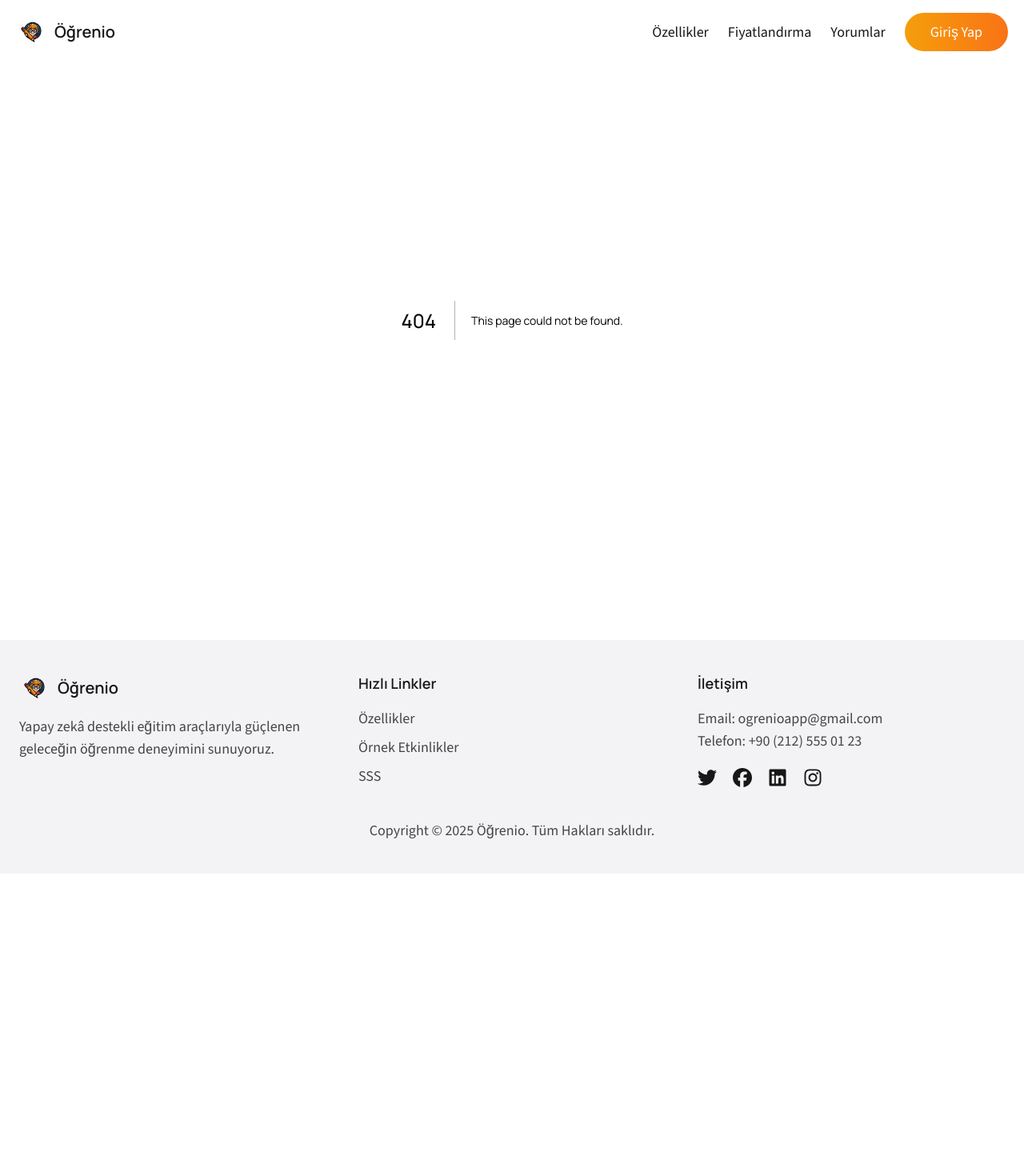
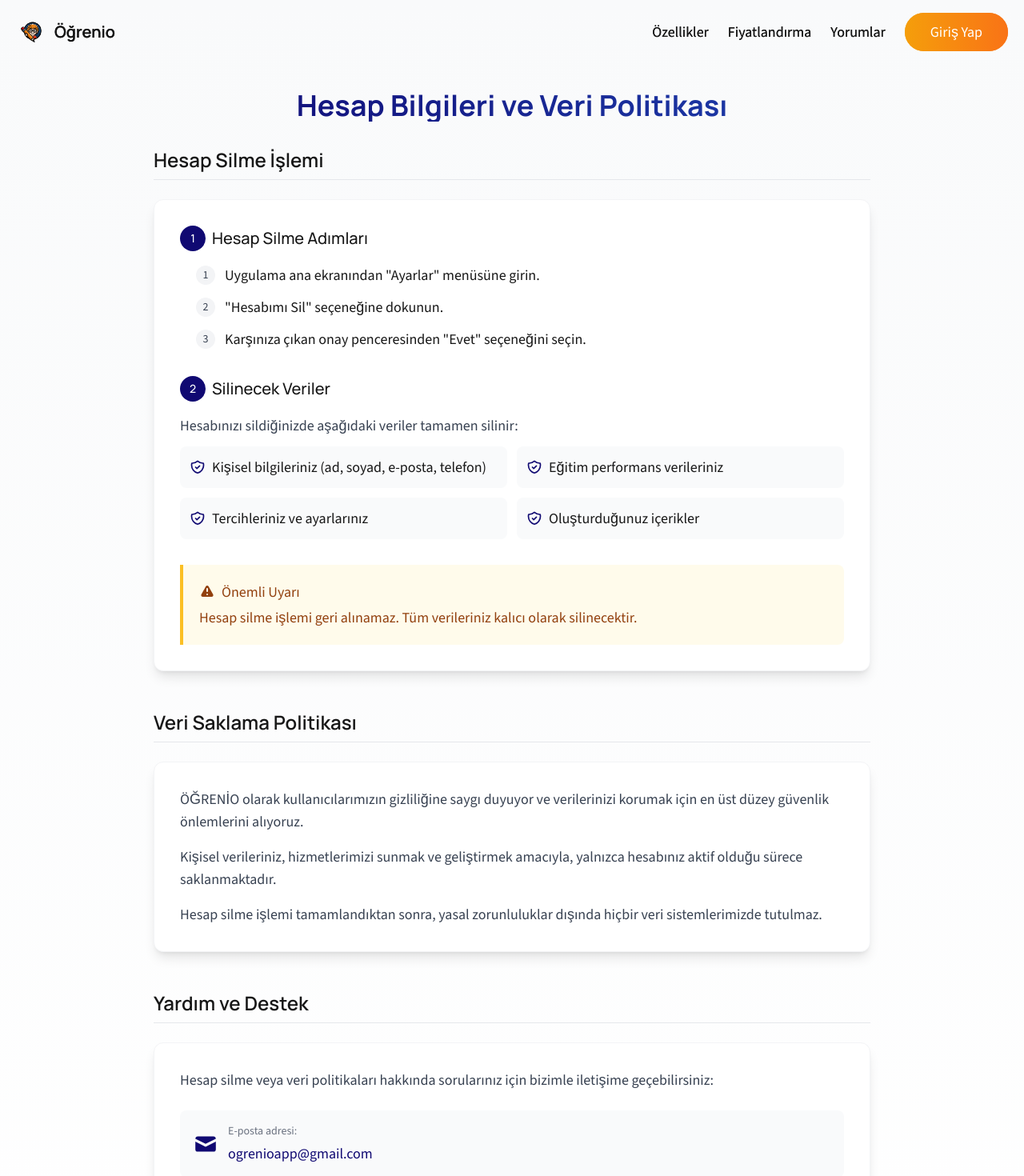
Before and after one commit to Ogrenio/ogrenio.github.io, a Next.js app: page /account-info in a window 1280 px wide. Before the commit this address had no page. Shown: the top 1470 px of the page at 80% size. Before the commit the page ends 1092 px from the top, so only its background shows below. Built offline with nearby package versions, Linux system fonts and the light colour scheme.

Commit message:
Hesap silme detayları eklendi

```diff
--- a/next.config.mjs
+++ b/next.config.mjs
@@ -4,7 +4,6 @@ const nextConfig = {
     ignoreDuringBuilds: true,
   },
   distDir: 'out',
-  output: 'export',
   basePath: '',
   assetPrefix: '',
   images: {
--- /dev/null
+++ b/src/app/account-info/page.tsx
@@ -0,0 +1,139 @@
+"use client";
+
+import React from "react";
+import Container from "@/components/Container";
+import Header from "@/components/Header";
+import Link from "next/link";
+
+const AccountInfoPage: React.FC = () => {
+  return (
+    <>
+      <Header />
+      <div className="bg-gradient-to-b from-gray-50 to-white min-h-screen">
+        <Container>
+          <div className="py-20 md:py-28 max-w-4xl mx-auto">
+            <h1 className="text-3xl md:text-4xl font-bold mb-8 text-center bg-clip-text text-transparent bg-gradient-to-r from-secondary to-blue-800">
+              Hesap Bilgileri ve Veri Politikası
+            </h1>
+
+            <section className="mb-12">
+              <h2 className="text-2xl font-semibold mb-6 border-b pb-2 border-gray-200">Hesap Silme İşlemi</h2>
+              <div className="bg-white p-8 rounded-xl border border-gray-100 shadow-lg">
+                <h3 className="text-xl font-medium mb-4 flex items-center">
+                  <span className="h-8 w-8 bg-secondary text-white rounded-full flex items-center justify-center mr-2 text-sm">1</span>
+                  Hesap Silme Adımları
+                </h3>
+                <ol className="list-none pl-5 mb-6 space-y-3">
+                  <li className="flex items-start">
+                    <div className="bg-gray-100 rounded-full h-6 w-6 flex items-center justify-center mr-3 mt-0.5 text-sm font-medium text-gray-700">1</div>
+                    <span>Uygulama ana ekranından "Ayarlar" menüsüne girin.</span>
+                  </li>
+                  <li className="flex items-start">
+                    <div className="bg-gray-100 rounded-full h-6 w-6 flex items-center justify-center mr-3 mt-0.5 text-sm font-medium text-gray-700">2</div>
+                    <span>"Hesabımı Sil" seçeneğine dokunun.</span>
+                  </li>
+                  <li className="flex items-start">
+                    <div className="bg-gray-100 rounded-full h-6 w-6 flex items-center justify-center mr-3 mt-0.5 text-sm font-medium text-gray-700">3</div>
+                    <span>Karşınıza çıkan onay penceresinden "Evet" seçeneğini seçin.</span>
+                  </li>
+                </ol>
+
+                <h3 className="text-xl font-medium mt-8 mb-4 flex items-center">
+                  <span className="h-8 w-8 bg-secondary text-white rounded-full flex items-center justify-center mr-2 text-sm">2</span>
+                  Silinecek Veriler
+                </h3>
+                <p className="mb-3 text-gray-700">Hesabınızı sildiğinizde aşağıdaki veriler tamamen silinir:</p>
+                <ul className="grid grid-cols-1 md:grid-cols-2 gap-3 mb-6">
+                  <li className="flex items-center bg-gray-50 p-3 rounded-lg">
+                    <svg xmlns="http://www.w3.org/2000/svg" className="h-5 w-5 text-secondary mr-2" fill="none" viewBox="0 0 24 24" stroke="currentColor">
+                      <path strokeLinecap="round" strokeLinejoin="round" strokeWidth={2} d="M9 12l2 2 4-4m5.618-4.016A11.955 11.955 0 0112 2.944a11.955 11.955 0 01-8.618 3.04A12.02 12.02 0 003 9c0 5.591 3.824 10.29 9 11.622 5.176-1.332 9-6.03 9-11.622 0-1.042-.133-2.052-.382-3.016z" />
+                    </svg>
+                    <span>Kişisel bilgileriniz (ad, soyad, e-posta, telefon)</span>
+                  </li>
+                  <li className="flex items-center bg-gray-50 p-3 rounded-lg">
+                    <svg xmlns="http://www.w3.org/2000/svg" className="h-5 w-5 text-secondary mr-2" fill="none" viewBox="0 0 24 24" stroke="currentColor">
+                      <path strokeLinecap="round" strokeLinejoin="round" strokeWidth={2} d="M9 12l2 2 4-4m5.618-4.016A11.955 11.955 0 0112 2.944a11.955 11.955 0 01-8.618 3.04A12.02 12.02 0 003 9c0 5.591 3.824 10.29 9 11.622 5.176-1.332 9-6.03 9-11.622 0-1.042-.133-2.052-.382-3.016z" />
+                    </svg>
+                    <span>Eğitim performans verileriniz</span>
+                  </li>
+                  <li className="flex items-center bg-gray-50 p-3 rounded-lg">
+                    <svg xmlns="http://www.w3.org/2000/svg" className="h-5 w-5 text-secondary mr-2" fill="none" viewBox="0 0 24 24" stroke="currentColor">
+                      <path strokeLinecap="round" strokeLinejoin="round" strokeWidth={2} d="M9 12l2 2 4-4m5.618-4.016A11.955 11.955 0 0112 2.944a11.955 11.955 0 01-8.618 3.04A12.02 12.02 0 003 9c0 5.591 3.824 10.29 9 11.622 5.176-1.332 9-6.03 9-11.622 0-1.042-.133-2.052-.382-3.016z" />
+                    </svg>
+                    <span>Tercihleriniz ve ayarlarınız</span>
+                  </li>
+                  <li className="flex items-center bg-gray-50 p-3 rounded-lg">
+                    <svg xmlns="http://www.w3.org/2000/svg" className="h-5 w-5 text-secondary mr-2" fill="none" viewBox="0 0 24 24" stroke="currentColor">
+                      <path strokeLinecap="round" strokeLinejoin="round" strokeWidth={2} d="M9 12l2 2 4-4m5.618-4.016A11.955 11.955 0 0112 2.944a11.955 11.955 0 01-8.618 3.04A12.02 12.02 0 003 9c0 5.591 3.824 10.29 9 11.622 5.176-1.332 9-6.03 9-11.622 0-1.042-.133-2.052-.382-3.016z" />
+                    </svg>
+                    <span>Oluşturduğunuz içerikler</span>
+                  </li>
+                </ul>
+
+                <div className="mt-8 p-5 bg-amber-50 border-l-4 border-amber-400 rounded-r-lg">
+                  <p className="font-medium text-amber-800 mb-1 flex items-center">
+                    <svg xmlns="http://www.w3.org/2000/svg" className="h-5 w-5 mr-2" viewBox="0 0 20 20" fill="currentColor">
+                      <path fillRule="evenodd" d="M8.257 3.099c.765-1.36 2.722-1.36 3.486 0l5.58 9.92c.75 1.334-.213 2.98-1.742 2.98H4.42c-1.53 0-2.493-1.646-1.743-2.98l5.58-9.92zM11 13a1 1 0 11-2 0 1 1 0 012 0zm-1-8a1 1 0 00-1 1v3a1 1 0 002 0V6a1 1 0 00-1-1z" clipRule="evenodd" />
+                    </svg>
+                    Önemli Uyarı
+                  </p>
+                  <p className="text-amber-800">Hesap silme işlemi geri alınamaz. Tüm verileriniz kalıcı olarak silinecektir.</p>
+                </div>
+              </div>
+            </section>
+
+            <section className="mb-12">
+              <h2 className="text-2xl font-semibold mb-6 border-b pb-2 border-gray-200">Veri Saklama Politikası</h2>
+              <div className="bg-white p-8 rounded-xl border border-gray-100 shadow-lg">
+                <div className="space-y-4 text-gray-700">
+                  <p>
+                    ÖĞRENİO olarak kullanıcılarımızın gizliliğine saygı duyuyor ve verilerinizi korumak için
+                    en üst düzey güvenlik önlemlerini alıyoruz.
+                  </p>
+                  <p>
+                    Kişisel verileriniz, hizmetlerimizi sunmak ve geliştirmek amacıyla, yalnızca hesabınız
+                    aktif olduğu sürece saklanmaktadır.
+                  </p>
+                  <p>
+                    Hesap silme işlemi tamamlandıktan sonra, yasal zorunluluklar dışında hiçbir veri
+                    sistemlerimizde tutulmaz.
+                  </p>
+                </div>
+              </div>
+            </section>
+
+            <section className="mb-12">
+              <h2 className="text-2xl font-semibold mb-6 border-b pb-2 border-gray-200">Yardım ve Destek</h2>
+              <div className="bg-white p-8 rounded-xl border border-gray-100 shadow-lg">
+                <p className="mb-6 text-gray-700">
+                  Hesap silme veya veri politikaları hakkında sorularınız için bizimle iletişime geçebilirsiniz:
+                </p>
+                <div className="flex items-center bg-gray-50 p-4 rounded-lg">
+                  <svg xmlns="http://www.w3.org/2000/svg" className="h-8 w-8 text-secondary mr-3" viewBox="0 0 20 20" fill="currentColor">
+                    <path d="M2.003 5.884L10 9.882l7.997-3.998A2 2 0 0016 4H4a2 2 0 00-1.997 1.884z" />
+                    <path d="M18 8.118l-8 4-8-4V14a2 2 0 002 2h12a2 2 0 002-2V8.118z" />
+                  </svg>
+                  <div>
+                    <span className="block text-sm text-gray-500 mb-1">E-posta adresi:</span>
+                    <a href="mailto:ogrenioapp@gmail.com" className="text-secondary text-lg font-medium hover:underline">ogrenioapp@gmail.com</a>
+                  </div>
+                </div>
+              </div>
+            </section>
+
+            <div className="mt-12 pt-6 border-t border-gray-200 text-center">
+              <Link href="/" className="inline-flex items-center px-6 py-3 bg-secondary text-white rounded-lg hover:bg-blue-700 transition-colors shadow-md">
+                <svg xmlns="http://www.w3.org/2000/svg" className="h-5 w-5 mr-2" viewBox="0 0 20 20" fill="currentColor">
+                  <path fillRule="evenodd" d="M9.707 16.707a1 1 0 01-1.414 0l-6-6a1 1 0 010-1.414l6-6a1 1 0 011.414 1.414L5.414 9H17a1 1 0 110 2H5.414l4.293 4.293a1 1 0 010 1.414z" clipRule="evenodd" />
+                </svg>
+                Ana Sayfaya Dön
+              </Link>
+            </div>
+          </div>
+        </Container>
+      </div>
+    </>
+  );
+};
+
+export default AccountInfoPage;
--- a/src/app/dashboard/layout.tsx
+++ b/src/app/dashboard/layout.tsx
@@ -12,20 +12,16 @@ export default function DashboardLayout({ children }: { children: ReactNode }) {
   );
 }*/
 
- import { ReactNode } from "react";
+import { ReactNode } from "react";
 import Footer from "@/components/Footer";
 import HeaderDashboard from "../../components/HeaderDashboard";
-//import { Source_Sans_3, Manrope } from "next/font/google";
-
-//const manrope = Manrope({ subsets: ['latin'] });
-//const sourceSans = Source_Sans_3({ subsets: ['latin'] });
 
 export default function DashboardLayout({ children }: { children: ReactNode }) {
     return (
-            <body className="antialiased">
-                <HeaderDashboard />
-                <main>{children}</main>
-                <Footer />
-            </body>
+        <div className="relative z-50">
+            <HeaderDashboard />
+            <main>{children}</main>
+            <Footer />
+        </div>
     );
 }
--- a/src/components/FAQ.tsx
+++ b/src/components/FAQ.tsx
@@ -31,7 +31,7 @@ const FAQ: React.FC = () => {
                                             {open ? <BiMinus className="w-5 h-5 text-secondary" /> : <BiPlus className="w-5 h-5 text-secondary" />}
                                         </DisclosureButton>
                                         <DisclosurePanel className="px-4 pt-4 pb-2 text-foreground-accent">
-                                            {faq.answer}
+                                            <div dangerouslySetInnerHTML={{ __html: faq.answer }} />
                                         </DisclosurePanel>
                                     </>
                                 )}
--- a/src/data/menuItems.ts
+++ b/src/data/menuItems.ts
@@ -12,5 +12,5 @@ export const menuItems: IMenuItem[] = [
     {
         text: "Yorumlar",
         url: "#testimonials"
-    }
+    },
 ];
--- a/src/service/firebase-config.ts
+++ b/src/service/firebase-config.ts
@@ -31,7 +31,7 @@ if (isBrowser && !app) {
       .map(([key]) => key);
 
     if (missingConfigs.length > 0) {
-      throw new Error(`Missing Firebase configuration values: ${missingConfigs.join(', ')}`);
+      throw new Error(`Missing Firebase configuration values`);
     }
 
     const apps = getApps();
```
Also changed, not shown: src/data/faq.ts (+7 -4 lines).
